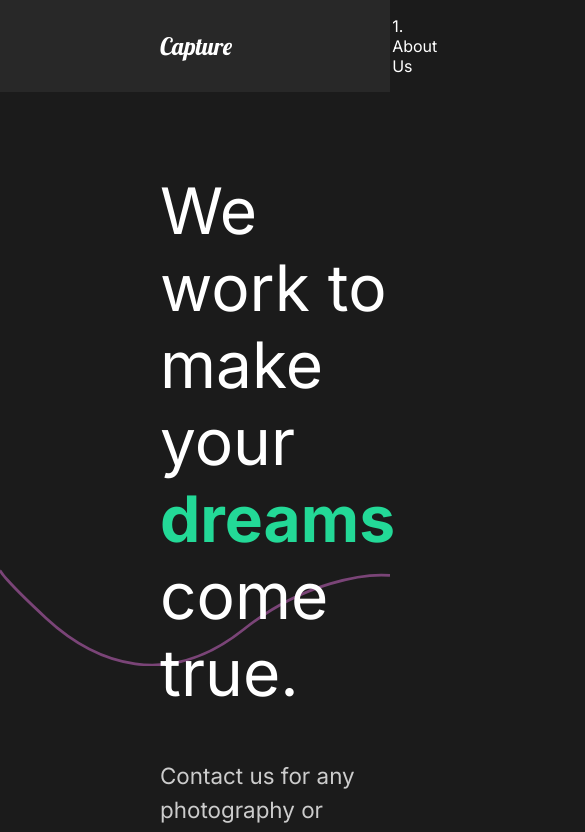
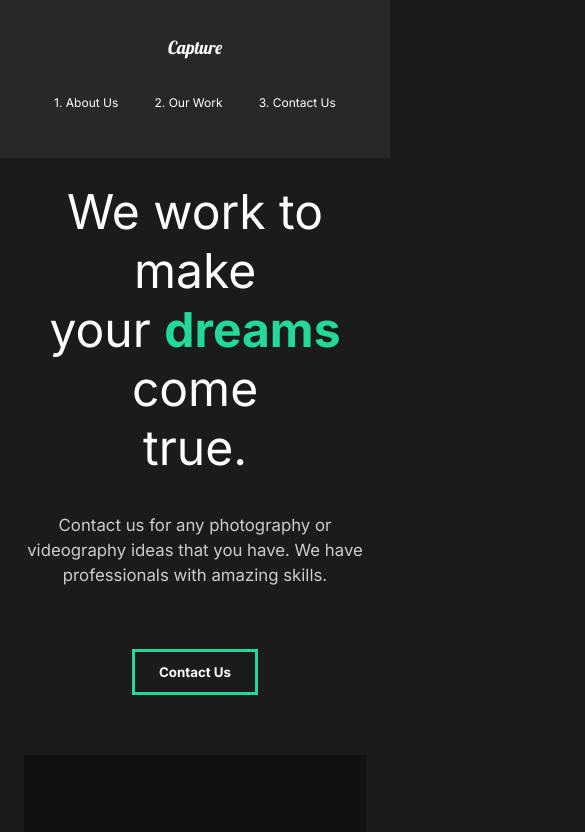
Before and after one commit to TechRenT/portfolio, a React (Create React App) app: page / in a window 390 px wide. Shown: the top 832 px of the page, 585 px wide, since content can reach past the window. Built offline with nearby package versions, Linux system fonts and the light colour scheme.

Commit message:
23 Mobile Friendly

```diff
--- a/src/components/GlobalStyle.js
+++ b/src/components/GlobalStyle.js
@@ -5,6 +5,12 @@
     margin: 0;
     padding: 0;
     box-sizing: border-box;
+}
+
+html {
+    @media (max-width: 1700px) {
+        font-size: 75%;
+    }
 }
 
 body {
--- a/src/components/Nav.js
+++ b/src/components/Nav.js
@@ -49,6 +49,22 @@
         padding-left: 10rem;
         position: relative;
     }
+    @media (max-width: 1300px) {
+        flex-direction: column;
+        padding: 2rem 1rem;
+        #logo {
+            display: inline-block;
+            margin: 1rem;
+        }
+        ul {
+            padding: 2rem;
+            justify-content: space-around;
+            width: 100%;
+            li {
+                padding: 0;
+            }
+        }
+    }
 `;
 
 export default Nav;
--- a/src/components/ServicesSection.js
+++ b/src/components/ServicesSection.js
@@ -68,6 +68,9 @@
 const Cards = styled.div`
     display: flex;
     flex-wrap: wrap;
+    @media (max-width: 1300px) {
+        justify-content: center;
+    }
 `;
 
 const Card = styled.div`
--- a/src/components/useScroll.js
+++ b/src/components/useScroll.js
@@ -3,7 +3,7 @@
 
 export const useScroll = () => {
     const controls = useAnimation();
-    const [element, view] = useInView({threshold: 0.5});
+    const [element, view] = useInView({threshold: 0.3});
     if (view) {
         controls.start('show');
     } else {
--- a/src/pages/ContactUs.js
+++ b/src/pages/ContactUs.js
@@ -46,11 +46,20 @@
     padding: 5rem 10rem;
     color: #353535;
     min-height: 90vh;
+    @media (max-width: 1300px) {
+        padding: 2rem;
+        h2 {
+            font-size: 2rem;
+        }
+    }
 `;
 
 const Title = styled.div`
     margin-bottom: 4rem;
     color: black;
+    @media (max-width: 1300px) {
+        margin-top: 5rem;
+    }
 `;
 
 const Hide = styled.div`
--- a/src/pages/MovieDetail.js
+++ b/src/pages/MovieDetail.js
@@ -69,6 +69,11 @@
         height: 70vh;
         object-fit: cover;
     }
+    @media (max-width: 1300px) {
+        h2 {
+            font-size: 3rem;
+        }
+    }
 `;
 
 const Awards = styled.div`
@@ -77,6 +82,10 @@
     margin: 5rem 10rem;
     align-items: center;
     justify-content: space-around;
+    @media (max-width: 1300px) {
+        display: block;
+        margin: 2rem 2rem;
+    }
 `;
 
 const AwardStyle = styled.div`
--- a/src/pages/OurWork.js
+++ b/src/pages/OurWork.js
@@ -64,6 +64,9 @@
     h2 {
         padding: 1rem 0rem;
     }
+    @media (max-width: 1300px) {
+        padding: 2rem 2rem;
+    }
 `;
 
 const Movie = styled(motion.div)`
--- a/src/styles.js
+++ b/src/styles.js
@@ -8,6 +8,11 @@
     justify-content: space-between;
     padding: 5rem 10rem;
     color: white;
+    @media (max-width: 1300px) {
+        display: block;
+        padding: 2rem 2rem;
+        text-align: center;
+    }
 `;
 
 export const Description = styled.div`
@@ -16,6 +21,12 @@
     z-index: 2;
     h2 {
         font-weight: lighter;
+    }
+    @media (max-width: 1300px) {
+        padding: 0;
+        button {
+            margin: 2rem 0rem 5rem 0rem;
+        }
     }
 `;
 
```
